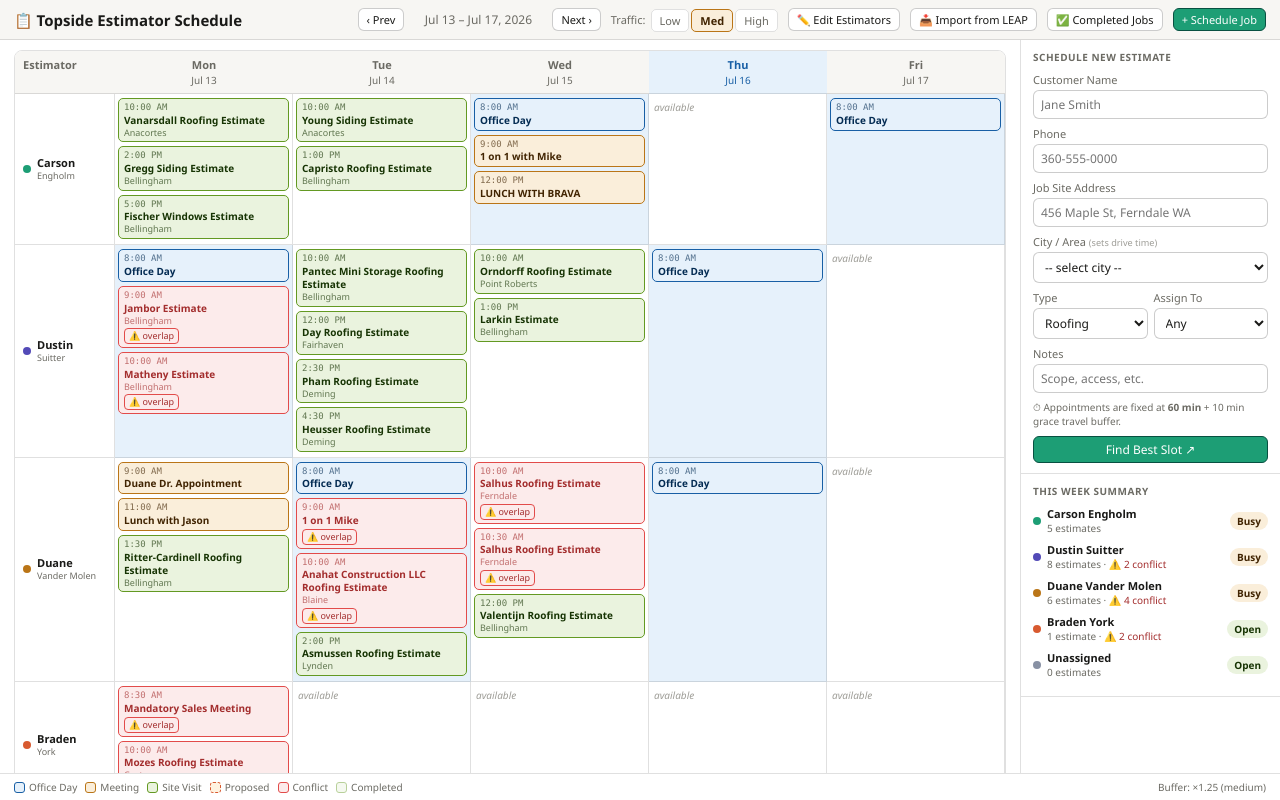
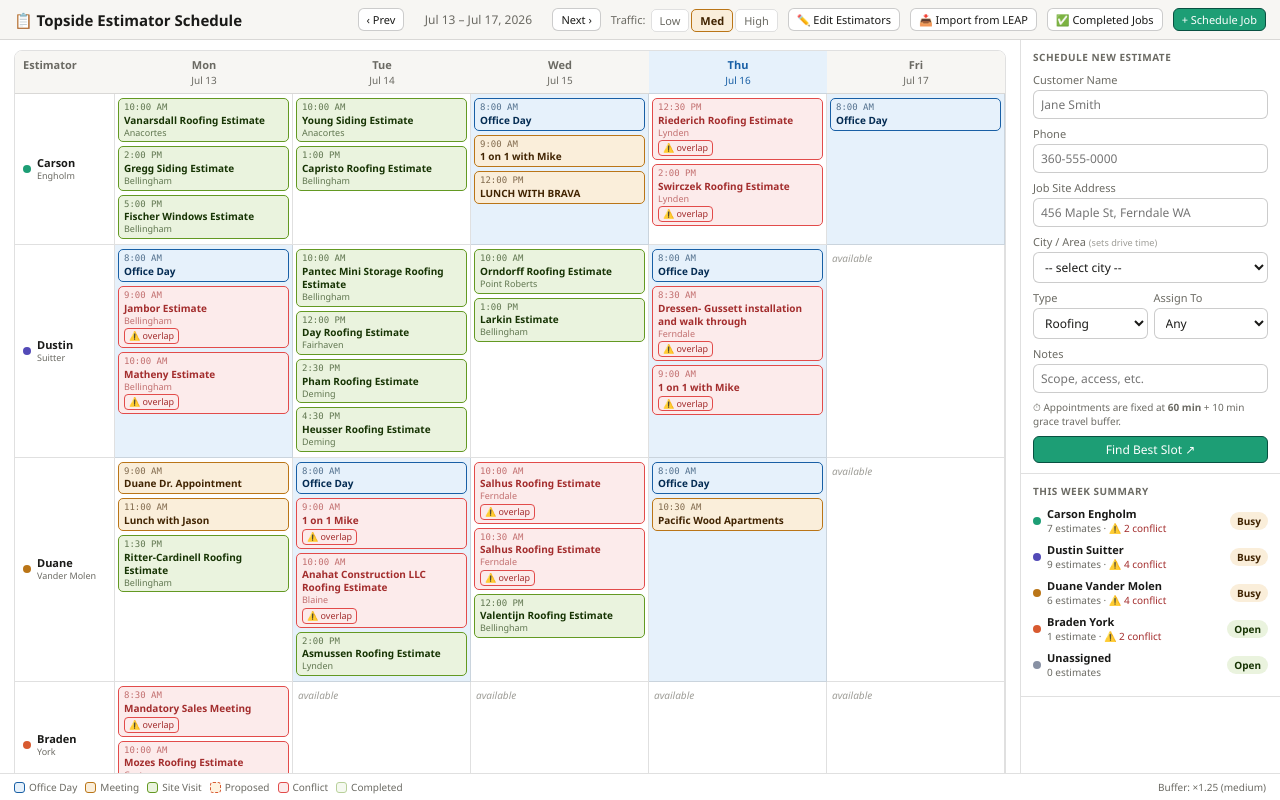
Before and after one commit to MullerAdvantage/topside-os, a website: page estimator_scheduler.html in a window 1280 px wide. Drawn offline with Linux system fonts and the light colour scheme.

Commit message:
Refresh Thursday 7/16 appointments from 12:22pm export - removes cancelled Sethi estimate, adds Itzel job progress visit + final inspection

```diff
--- a/estimator_scheduler.html
+++ b/estimator_scheduler.html
@@ -292,6 +292,15 @@ let schedule = loadLS('schedule') || [
   {id:'leap_carson_2026-07-15_lunchwithbrava',est:'carson',day:2,date:'2026-07-15',type:'meeting',title:'LUNCH WITH BRAVA',start:'12:00',end:'14:00',notes:'',status:'scheduled'},
   {id:'leap_dustin_2026-07-15_larkinbellinghamroof',est:'dustin',day:2,date:'2026-07-15',type:'visit',title:'Larkin Estimate',city:'Bellingham',address:'15031 Welcome Road, Deming, WA 98244',start:'13:00',end:'14:00',contact:'Melinda Larkin',notes:'New roof estimate (personal referral)',status:'scheduled',sourceId:'leap_dustin_2026-07-15_larkinbellinghamroof'},
 
+
+  // Real LEAP Appointments Report data, Thu 7/16/2026 (refreshed 12:22pm export — supersedes 9:34am version)
+  {id:'leap_dustin_2026-07-16_dressengussettinstallati',est:'dustin',day:3,date:'2026-07-16',type:'visit',title:'Dressen- Gussett installation and walk through',city:'Ferndale',address:'2155 Hillside Place, Ferndale, Washington, 98248',start:'08:30',end:'10:00',contact:'Matt Dressen',notes:'Jonah had mentioned that we would install some plywood gussets on his rafters, so I\'ll take care of that.',status:'scheduled',sourceId:'leap_dustin_2026-07-16_dressengussettinstallati'},
+  {id:'leap_dustin_2026-07-16_1on1withmike',est:'dustin',day:3,date:'2026-07-16',type:'meeting',title:'1 on 1 with Mike',start:'09:00',end:'09:30',notes:'Please update Leap and be ready to review open opps, stuck opps, opps needing assistance.',status:'scheduled'},
+  {id:'leap_duane_2026-07-16_pacificwoodapartments',est:'duane',day:3,date:'2026-07-16',type:'meeting',title:'Pacific Wood Apartments',start:'10:30',end:'11:30',notes:'',status:'scheduled'},
+  {id:'leap_2607-8826848-01',est:'carson',day:3,date:'2026-07-16',type:'visit',title:'Riederich Roofing Estimate',city:'Lynden',address:'1334 Eastwood Way, Lynden, Washington, 98264',start:'12:30',end:'13:30',contact:'Amy Riederich',notes:'',status:'scheduled',sourceId:'leap_2607-8826848-01'},
+  {id:'leap_unassigned_2026-07-16_finalinspectionatamandak',est:'unassigned',day:3,date:'2026-07-16',type:'meeting',title:'Final Inspection at Amanda Kolby',start:'13:00',end:'13:30',notes:'',status:'scheduled'},
+  {id:'leap_unassigned_2026-07-16_terryandersonjobprogress',est:'unassigned',day:3,date:'2026-07-16',type:'meeting',title:'Terry Anderson Job Progress',start:'14:00',end:'15:00',notes:'',status:'scheduled'},
+  {id:'leap_2607-8828092-01',est:'carson',day:3,date:'2026-07-16',type:'visit',title:'Swirczek Roofing Estimate',city:'Lynden',address:'994 West Pole Road, Lynden, Washington, 98264',start:'14:00',end:'15:00',contact:'Ted Swirczek',notes:'',status:'scheduled',sourceId:'leap_2607-8828092-01'},
 ];
 
 // Non-office blocks are date-specific events. Demo/seed data only carries a day-of-week
```
Also changed, not shown: public/dashboards/estimator-scheduler.html (+4 -2 lines).
